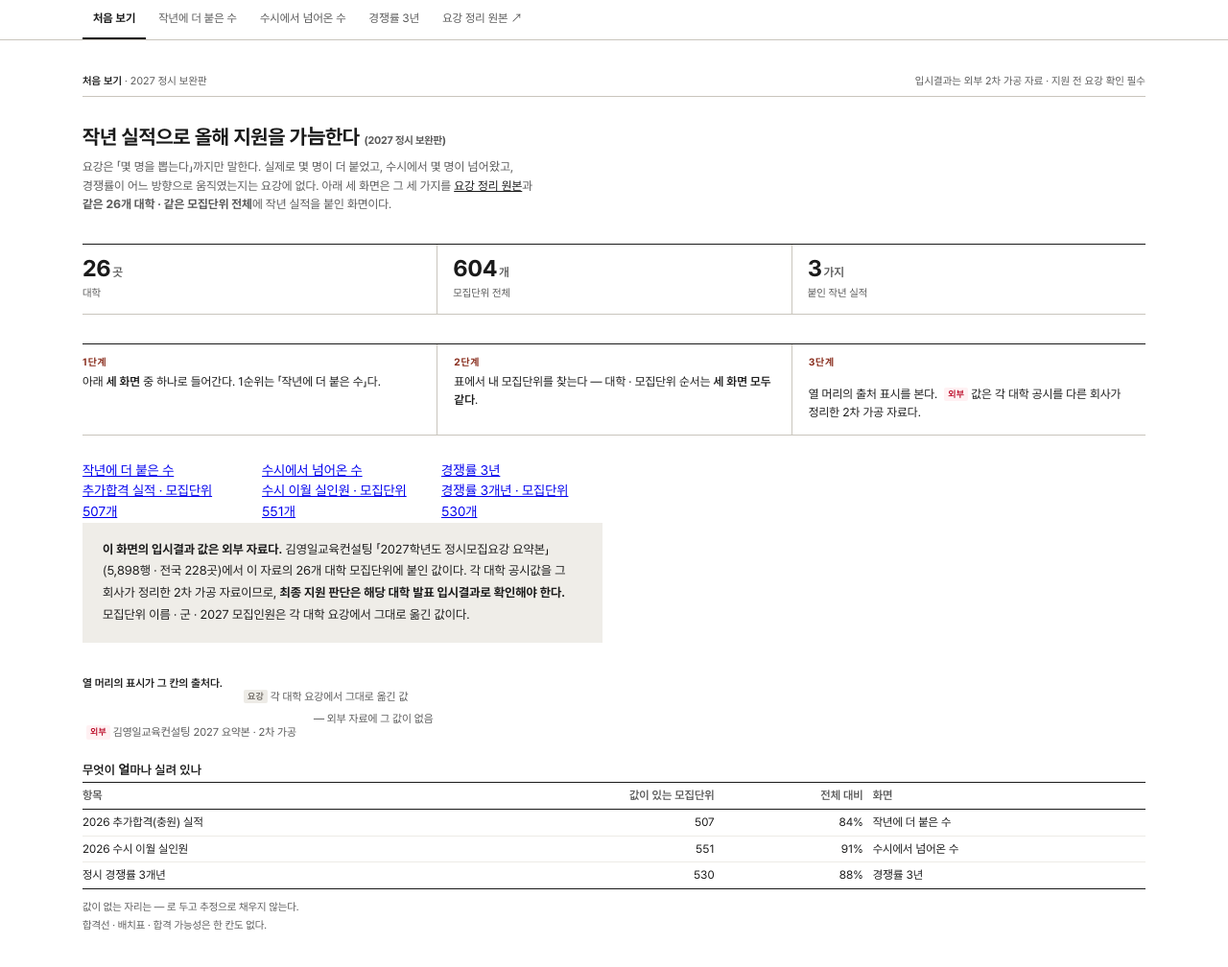
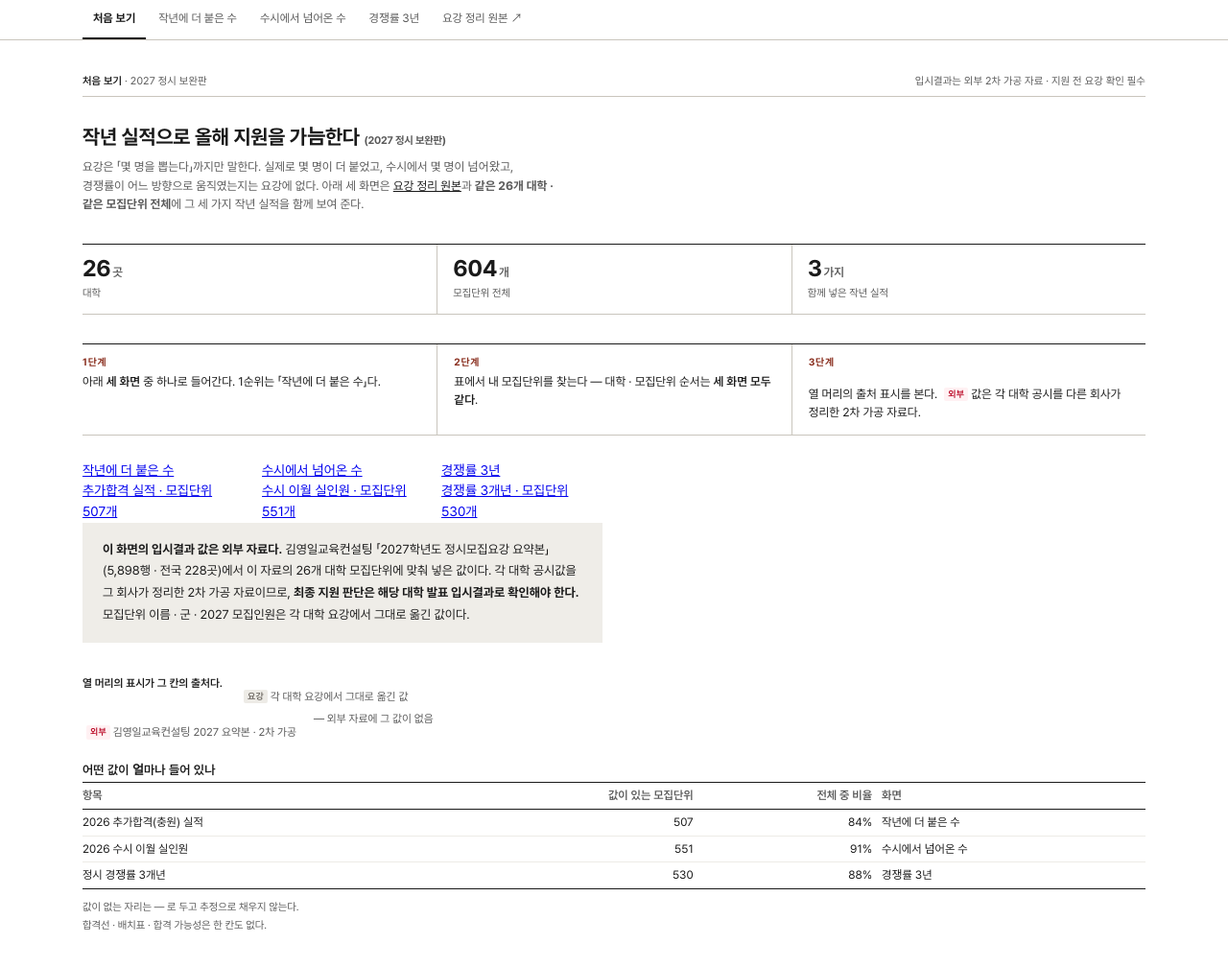
Before and after one commit to mincheol10007/jeongsi-2027-plus, a plain HTML site: page index.html in a window 1280 px wide. Shown: the whole page at 96% size. Drawn offline with Linux system fonts and the light colour scheme.

Commit message:
copy: 보완판 표현을 쉬운 말로 — 붙였다·보정값·전체 대비 정리

```diff
--- a/index.html
+++ b/index.html
@@ -11,21 +11,21 @@
 <div class="runhead"><span><b>처음 보기</b> · 2027 정시 보완판</span><span>입시결과는 외부 2차 가공 자료 · 지원 전 요강 확인 필수</span></div>
 <h1>작년 실적으로 올해 지원을 가늠한다 <span class="mini">(2027 정시 보완판)</span></h1>
 <p class="lede">요강은 「몇 명을 뽑는다」까지만 말한다. 실제로 몇 명이 더 붙었고, 수시에서 몇 명이
-넘어왔고, 경쟁률이 어느 방향으로 움직였는지는 요강에 없다. 아래 세 화면은 그 세 가지를
+넘어왔고, 경쟁률이 어느 방향으로 움직였는지는 요강에 없다. 아래 세 화면은
 <a href="https://mincheol10007.github.io/jeongsi-2027-web/">요강 정리 원본</a>과 <b>같은 26개 대학 · 같은 모집단위 전체</b>에
-작년 실적을 붙인 화면이다.</p>
-<div class="kpi"><div><div class="n">26<em>곳</em></div><div class="k">대학</div></div><div><div class="n">604<em>개</em></div><div class="k">모집단위 전체</div></div><div><div class="n">3<em>가지</em></div><div class="k">붙인 작년 실적</div></div></div>
+그 세 가지 작년 실적을 함께 보여 준다.</p>
+<div class="kpi"><div><div class="n">26<em>곳</em></div><div class="k">대학</div></div><div><div class="n">604<em>개</em></div><div class="k">모집단위 전체</div></div><div><div class="n">3<em>가지</em></div><div class="k">함께 넣은 작년 실적</div></div></div>
 <div class="lead"><div class="st"><div class="no">1단계</div><div class="tx">아래 <b>세 화면</b> 중 하나로 들어간다. 1순위는 「작년에 더 붙은 수」다.</div></div><div class="st"><div class="no">2단계</div><div class="tx">표에서 내 모집단위를 찾는다 — 대학 · 모집단위 순서는 <b>세 화면 모두 같다</b>.</div></div><div class="st"><div class="no">3단계</div><div class="tx">열 머리의 출처 표시를 본다. <span class="src ext">외부</span> 값은 각 대학 공시를 다른 회사가 정리한 2차 가공 자료다.</div></div></div>
 <div class="pickgrid"><a class="pcard" href="added/index.html"><div class="t">작년에 더 붙은 수</div><div class="d">추가합격 실적 · 모집단위 507개</div></a><a class="pcard" href="moved/index.html"><div class="t">수시에서 넘어온 수</div><div class="d">수시 이월 실인원 · 모집단위 551개</div></a><a class="pcard" href="ratio/index.html"><div class="t">경쟁률 3년</div><div class="d">경쟁률 3개년 · 모집단위 530개</div></a></div>
 <div class="callout"><b>이 화면의 입시결과 값은 외부 자료다.</b>
 김영일교육컨설팅 「2027학년도 정시모집요강 요약본」(5,898행 · 전국
-228곳)에서 이 자료의 26개 대학 모집단위에 붙인 값이다. 각 대학 공시값을 그 회사가
+228곳)에서 이 자료의 26개 대학 모집단위에 맞춰 넣은 값이다. 각 대학 공시값을 그 회사가
 정리한 2차 가공 자료이므로, <b>최종 지원 판단은 해당 대학 발표 입시결과로 확인해야 한다.</b>
 모집단위 이름 · 군 · 2027 모집인원은 각 대학 요강에서 그대로 옮긴 값이다.</div>
 <div class="legend"><span><b>열 머리의 표시가 그 칸의 출처다.</b></span><span><span class="src canon">요강</span> 각 대학 요강에서 그대로 옮긴 값</span><span><span class="src ext">외부</span> 김영일교육컨설팅 2027 요약본 · 2차 가공</span><span class="none">— 외부 자료에 그 값이 없음</span></div>
-<h2>무엇이 얼마나 실려 있나</h2>
+<h2>어떤 값이 얼마나 들어 있나</h2>
 <div class="scroll"><table class="pl"><thead><tr><th>항목</th><th class="num">값이 있는 모집단위</th>
-<th class="num">전체 대비</th><th>화면</th></tr></thead><tbody>
+<th class="num">전체 중 비율</th><th>화면</th></tr></thead><tbody>
 <tr><td>2026 추가합격(충원) 실적</td><td class="num">507</td>
 <td class="num">84%</td><td>작년에 더 붙은 수</td></tr>
 <tr><td>2026 수시 이월 실인원</td><td class="num">551</td>
```
Also changed, not shown: added/index.html (+1 -1 lines), moved/index.html (+1 -1 lines), ratio/index.html (+2 -2 lines), fonts/Pretendard-Bold.subset.woff2, fonts/Pretendard-Regular.subset.woff2, fonts/Pretendard-SemiBold.subset.woff2.
